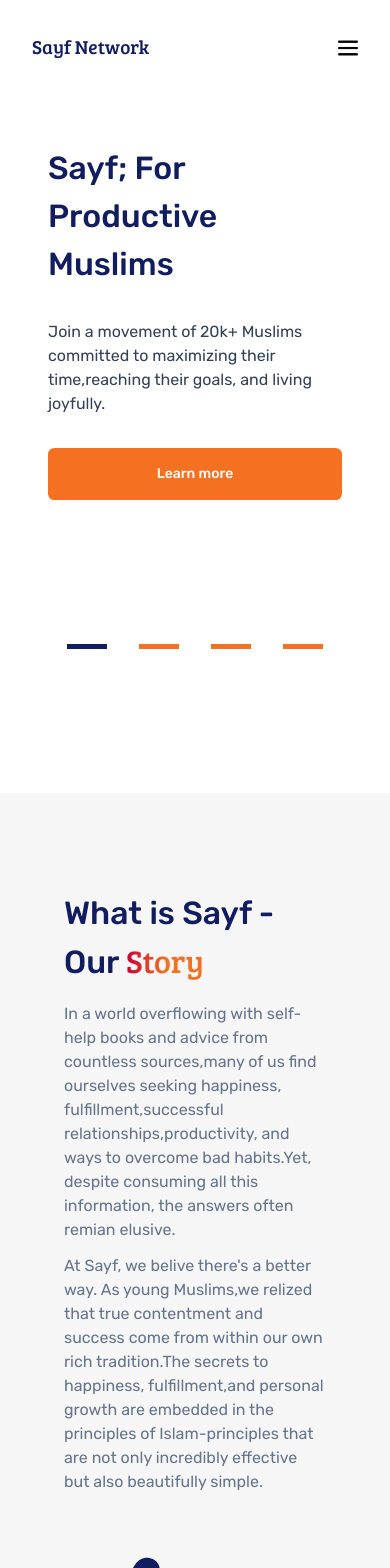
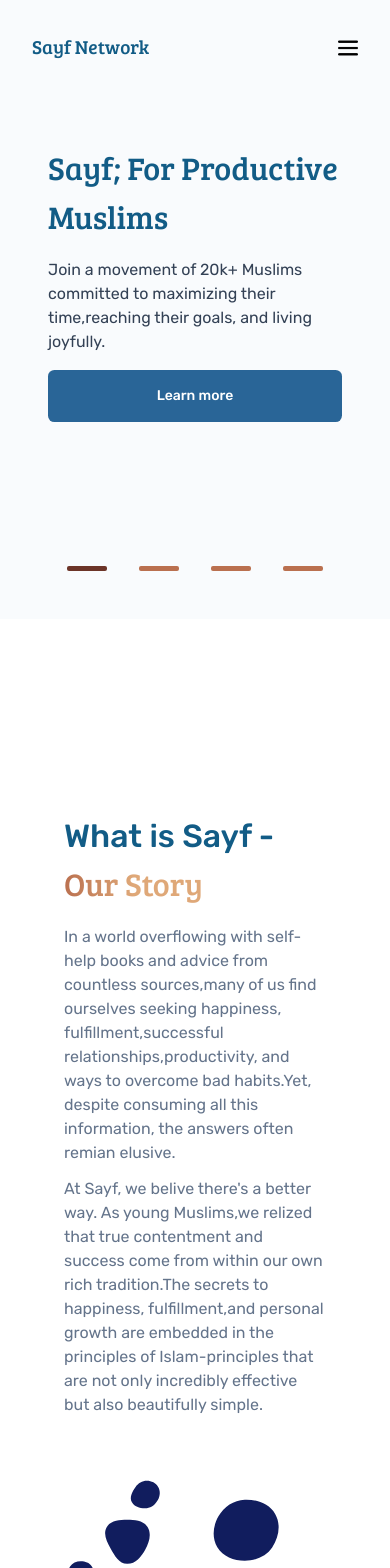
Before and after one commit to abdulrahmansoyooye/sayfproject, a Next.js app: page / in a window 390 px wide. Shown: the top 1568 px of the page. Built offline with nearby package versions, Linux system fonts and the light colour scheme.

Commit message:
New  modification:styles, colors, Carousel

```diff
--- a/app/about/page.jsx
+++ b/app/about/page.jsx
@@ -7,7 +7,7 @@
       <div className=" flex flex-col p-[12rem_0rem] gap-[5rem] items-center">
         <div className=" text-center flex items-center gap-[0.5rem] flex-col">
           <h1 className="text-[3rem] text-center ">
-            Know more <span className="text-gradient-orange"> About </span> Sayf
+            Know more <span className="text-gradient-brown"> About </span> Sayf
           </h1>
 
           <p className="text-[1rem] font-[400]">
--- a/app/courses/page.jsx
+++ b/app/courses/page.jsx
@@ -7,7 +7,7 @@
       <div className=" flex flex-col p-[12rem_0rem] gap-[5rem] items-center">
         <div className=" text-center flex items-center gap-[0.5rem] flex-col">
           <h1 className="text-[3rem] text-center ">
-            All <span className="text-gradient-orange"> Courses </span> Here
+            All <span className="text-gradient-brown"> Courses </span> Here
           </h1>
 
           <p className="text-[1rem] font-[400]">
--- a/app/globals.css
+++ b/app/globals.css
@@ -20,15 +20,16 @@
 }
 :root {
   --background-color: #ffffff;
-  --primary-color: #f6f6f6;
+  --primary-color: #f9fbfd;
 
-  --orange-color: #f37121;
-  --yellow-color: #ffbd69;
+  --brown-color: #ba704f;
+  --light-color: #dfa878;
 
-  --secandary-color: #c70039;
-  --dark-color: #111d5e;
+  --secandary-color: #6c3428;
+  --dark-color: #cee6f3;
 
-  --text-color: #111d5e;
+  --text-color: #125c86;
+  --brown-text: var(--brown-color);
 }
 
 .app {
@@ -44,28 +45,31 @@
 }
 .nav {
   font-family: var(--font-bree_serif);
-  background-color: var(--background-color);
+  background-color: var(--primary-color);
   color: var(--text-color);
   width: 100%;
+  z-index: 10000;
 }
 
 .active {
   display: block;
   content: "";
-  border-bottom: solid 3px var(--yellow-color);
+  border-bottom: solid 3px var(--brown-color);
   transform: scaleX(1);
 }
 .navitem::after {
   display: block;
   content: "";
-  border-bottom: solid 3px var(--orange-color);
+  border-bottom: solid 3px var(--light-color);
   transform: scaleX(0);
   transition: transform 250ms ease-in-out;
 }
 .navitem:hover::after {
   transform: scaleX(1);
 }
+.carousel-item{
 
+}
 .mobileNav {
   display: flex;
   flex-direction: column;
@@ -93,30 +97,32 @@
 .text-underline::after {
   display: block;
   content: "";
-  background-color: var(--orange-color);
+  background-color: var(--brown-color);
   width: 40px;
   height: 5px;
   cursor: pointer;
+  border-radius: 2px;
 }
 .active-carousel {
   display: block;
   content: "";
-  background-color: var(--dark-color);
+  background-color: var(--secandary-color);
   width: 40px;
   height: 5px;
   cursor: pointer;
+  border-radius: 2px;
 }
 .search_input {
   @apply w-full rounded-md border border-gray-200 bg-white py-2.5 font-satoshi pl-5 pr-12 text-sm shadow-sm font-medium focus:border-[#111d5e] focus:outline-none focus:ring-0;
 }
-.text-gradient-orange {
-  @apply bg-gradient-to-r from-[#ffbd69] via-[#f37121] to-[#c70039]  bg-clip-text text-transparent;
+.text-gradient-blue {
+  @apply bg-gradient-to-r from-[#ba704f] via-[#dfa878] to-[#dfa878]  bg-clip-text text-transparent;
 }
 .black_btn {
-  @apply rounded-[0.4rem]  bg-[#f37121] p-[1rem_3rem] text-white transition-all hover:bg-[#c70039]  text-center text-sm  flex items-center justify-center;
+  @apply rounded-[0.4rem]  bg-[#296597] p-[1rem_3rem] text-white transition-all hover:bg-[#CEE6F3]  cursor-pointer text-center text-sm  flex items-center justify-center;
 }
-.text-gradient-blue {
-  @apply bg-gradient-to-r from-[#c70039] via-[#f37121] to-[#f37121]  bg-clip-text text-transparent;
+.text-gradient-brown {
+  @apply bg-gradient-to-r from-[#ba704f] via-[#dfa878] to-[#dfa878]  bg-clip-text text-transparent;
 }
 .dark-text {
   @apply text-slate-700;
--- a/app/newsletter/page.jsx
+++ b/app/newsletter/page.jsx
@@ -8,7 +8,7 @@
       <div className=" flex flex-col p-[12rem_0rem] gap-[5rem] items-center">
         <div className=" text-center flex items-center gap-[0.5rem] flex-col">
           <h1 className="text-[3rem] text-center ">
-            Everyday <span className="text-gradient-orange"> News </span> Letter
+            Everyday <span className="text-gradient-brown"> News </span> Letter
           </h1>
 
           <p className="text-[1rem] font-[400]">
--- a/app/page.js
+++ b/app/page.js
@@ -7,17 +7,17 @@
   return (
     <main className="home ">
       {/* Carousel */}
-      <div className="mb-[6rem]">
+      <div className="mb-[6rem] bg-[#f9fbfd]">
         <Carousel />
       </div>
       {/* Section2 */}
-      <div className="flex flex-col bg-[#ffffff] mb-[6rem]">
-        <div className="flex p-[6rem_4rem]  max-md:flex-col gap-[2rem] bg-[#f6f6f6]">
+      <div className="flex flex-col  bg-[#f9fbfd] mb-[6rem]">
+        <div className="flex p-[6rem_4rem]  max-md:flex-col gap-[2rem] bg-[#ffffff]">
           {/* Story */}
-          <div className="flex flex-col gap-[1rem] sm:w-[50%] w-full">
+          <div className="flex flex-col gap-[1rem] sm:w-[50%] w-full ">
             <div className="text-[3rem] max-md:text-[2rem] ">
-              What is Sayf - Our{" "}
-              <span className="text-gradient-blue">Story</span>
+              What is Sayf -
+              <span className="text-gradient-blue"> Our Story</span>
             </div>
             <div className="space-y-[0.75rem]">
               <p className="light-text font-[400]">
@@ -37,8 +37,7 @@
               </p>
             </div>
           </div>
-          {/* offer */}
-          <div className="flex flex-col gap-[1rem] items-start">
+          <div className="flex flex-col gap-[1rem] items-start ">
             <Image
               src={"/assets/svg-shape.svg"}
               alt="footer-img"
@@ -47,10 +46,13 @@
             />
           </div>
         </div>{" "}
-        <div className="flex flex-col flex-center gap-[2rem] w-full sm:max-w-[70%] m-[2rem_auto] section">
-          <div className="text-[3rem] max-md:text-[1.5rem] ">We Offer:</div>
+        {/* offer */}
+        <div className="flex flex-col flex-center gap-[2rem] w-full sm:max-w-[70%] m-[2rem_auto] section bg-[#f9fbfd]">
+          <div className="text-[3rem] max-md:text-[2rem] text-gradient-brown ">
+            We Offer:
+          </div>
           <div className="flex max-md:flex-col gap-[2rem]">
-            <div className="flex flex-col gap-[1rem] bg-[#f6f6f6] text-slate-50 p-[2rem] rounded-[1rem]">
+            <div className="flex flex-col gap-[1rem] bg-[#f9fbfd] text-slate-50 p-[2rem] rounded-[1rem] border ">
               <p className="dark-text">Authentic Islamic Guidance:</p>
 
               <p className="font-[400] light-text">
@@ -59,7 +61,7 @@
                 unique challenges of modern life.
               </p>
             </div>
-            <div className="flex flex-col gap-[1rem] bg-[#f6f6f6] text-slate-50 p-[2rem] rounded-[1rem]">
+            <div className="flex flex-col gap-[1rem] bg-[#f9fbfd] text-slate-50 p-[2rem] rounded-[1rem] border ">
               <p className="dark-text"> Practical Solutions</p>
               <p className="font-[400]  light-text">
                 Discover actionable strategies that are easy to implement and
--- a/app/podcasts/page.jsx
+++ b/app/podcasts/page.jsx
@@ -9,7 +9,7 @@
 
 const Podcasts = ({ searchParams }) => {
   let page = parseInt(searchParams.page, 10);
-  console.log(page)
+  console.log(page);
   const [allpodcasts, setAllPodcasts] = useState([]);
 
   // Search
@@ -53,7 +53,7 @@
       <div className="flex gap-[2rem] flex-col">
         <h1 className="text-[3rem] text-center flex items-center gap-[1rem] flex-col">
           <div>
-            Daily <span className="text-gradient-orange">Podcasts</span>
+            Daily <span className="text-gradient-brown">Podcasts</span>
             <br className="breaker-style" />
           </div>
         </h1>
--- a/components/Carousel.jsx
+++ b/components/Carousel.jsx
@@ -30,22 +30,39 @@
 ];
 const Carousel = () => {
   const [page, setPage] = useState(0);
-  const length = carouselItem.length;
-  const handleNext = () => {
-    setPage(2);
+  const applyGradient = (text) => {
+    const words = text.split(" ");
+    return words.map((word, index) => {
+      if (
+        word.toLowerCase().includes("productive") ||
+        word.toLowerCase().includes("muslims") ||
+        word.toLowerCase().includes("productivity") ||
+        word.toLowerCase().includes("obstacles") ||
+        word.toLowerCase().includes("inner") ||
+        word.toLowerCase().includes("battles")
+      ) {
+        return (
+          <span key={index} className={"text-gradient-blue"}>
+            {word}{" "}
+          </span>
+        );
+      }
+      return word + " ";
+    });
   };
-  const handlePrev = () => {};
   return (
     <div className="relative flex flex-col gap-[9rem] items-stretch section">
-      <div className="flex gap-[2rem]">
+      <div className="flex gap-[1rem]">
         {carouselItem.map(
           ({ title, content, buttonText }, index) =>
             index === page && (
               <div
-                className="flex flex-col gap-[2rem]"
+                className="flex flex-col gap-[1rem] carousel-item"
                 key={`${index}-${title}`}
               >
-                <div className="text-[3rem] max-md:text-[2rem]">{title}</div>
+                <div className="text-[3rem] max-md:text-[2rem]">
+                  <span>{title}</span>
+                </div>
                 <p className="font-[400] dark-text">{content}</p>
                 <div className="black_btn sm:max-w-[250px] w-full">
                   {buttonText}
--- a/components/Footer.jsx
+++ b/components/Footer.jsx
@@ -8,7 +8,7 @@
       <div className="flex flex-col justify-evenly gap-[2rem] max-w-[900px] m-auto ">
         <div className="flex-center flex-col">
           <h2 className="text-[2rem] max-md:text-[1.5rem] dark-text text-center">
-            Join <span className="text-gradient-orange ">20k+</span> Muslims in
+            Join <span className="text-gradient-brown ">20k+</span> Muslims in
             our community to never miss out our daily snippets
           </h2>
         </div>
--- a/components/Welcome.jsx
+++ b/components/Welcome.jsx
@@ -2,14 +2,13 @@
 
 const Welcome = ({ title, text }) => {
   return (
-    <div className="flex flex-col items-center h-[80vh] justify-center bg-[#ffffff] bg-no-repeat bg-cover">
+    <div className="flex flex-col items-center h-[80vh] justify-center bg-[#f9fbfd] bg-no-repeat bg-cover">
       <div className="flex flex-col gap-1 text-center items-center">
         <h1 className="text-[6rem] max-md:text-[4rem] text-gradient-blue">
           {title}
         </h1>
         <p className="text-gradient">{text}</p>
       </div>
-      <Underline />
     </div>
   );
 };
```
